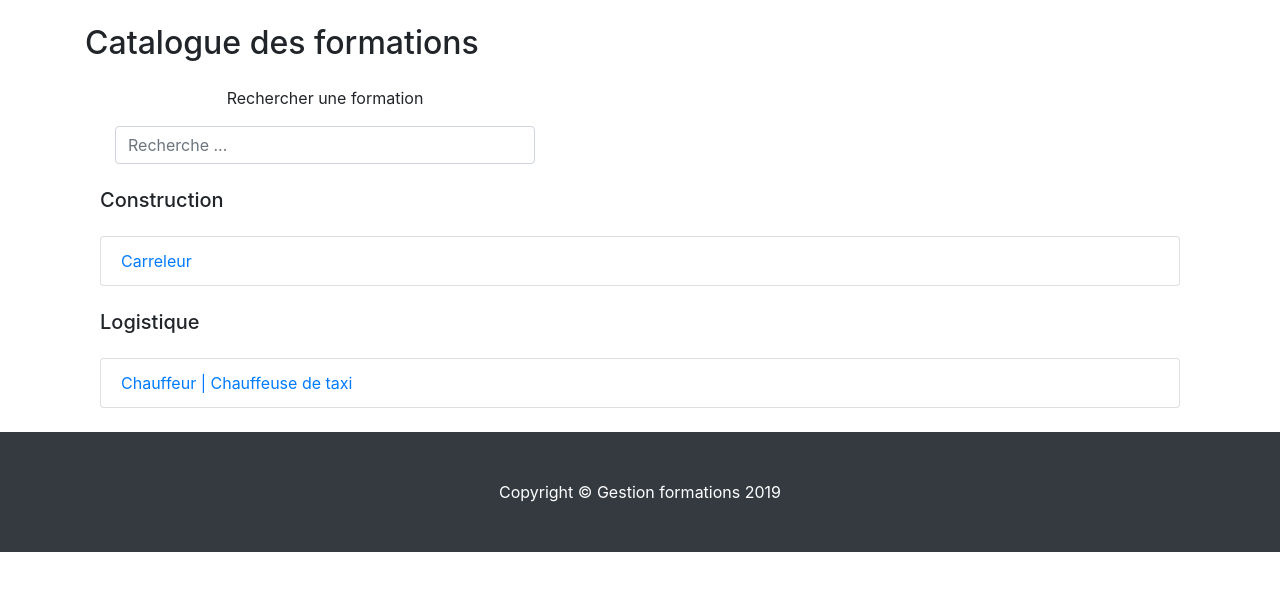
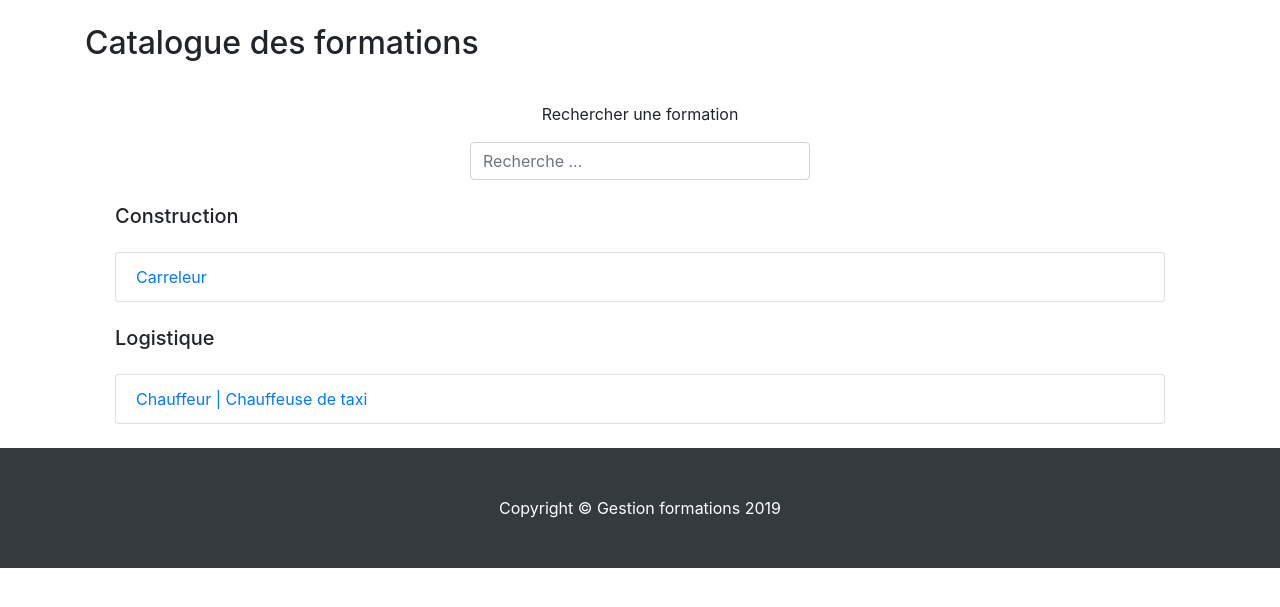
Before and after one commit to adelzaidani/gestionformation, a Django app: page /training/ in a window 1280 px wide. Shown: the part 56-663 px from the top of the page. Run offline with Django 3.2, Linux system fonts and the light colour scheme; data comes from the database, SQL or seed files in the repository; parts of the project's set-up code (start-up, migrations or seed data) failed here and were passed over; some libraries are stand-ins or nearby versions.

Commit message:
rajout de la partie recherche formation

```diff
--- /dev/null
+++ b/site_formation/account/static/account/js/training_list.js
@@ -0,0 +1,9 @@
+
+$(document).ready(function(){
+  $("#myInput").on("keyup", function() {
+    var value = $(this).val().toLowerCase();
+    $("#list_training li").filter(function() {
+      $(this).toggle($(this).text().toLowerCase().indexOf(value) > -1)
+    });
+  });
+});
--- a/site_formation/teacher/templates/teacher/list_assessment.html
+++ b/site_formation/teacher/templates/teacher/list_assessment.html
@@ -60,8 +60,6 @@
             </table>
             <button type="submit" id="save_assessment" class="btn btn-success">Enregistrer notes</button>
         </div>
-
-
     </form>
 
 
--- a/site_formation/training/templates/training/training_list.html
+++ b/site_formation/training/templates/training/training_list.html
@@ -1,35 +1,44 @@
 {% extends 'base.html' %}
 {% block content %}
 {% include 'messages.html' %}
+{% load static %}
+
 
  <h2 class=" my-4 text-left">Catalogue des formations</h2>
 
-    <div class="my-4 container">
-
-            <div class="col-5">
+    <div class=" my-4 container mt-3">
+        <div class="row">
+            <div class="col"></div>
+            <div class="col-sm center">
                 <p><center>Rechercher une formation</center></p>
                 <input class="form-control" id="myInput" type="text" placeholder="Recherche ...">
+            </div>
+            <div class="col"></div>
+        </div>
 
-            </div>
-
+            <div class="container mt-3">
             {% for training_one in object_list %}
 
-                <h5 class="my-4"> {{ training_one.category.name }} </h5>
 
-
-                <div class="list-group" id="list_training">
+                    <h5 class="my-4"> {{ training_one.category.name }} </h5>
                     {% for training in object_list %}
+                        <ul class="list-group" id="list_training">
                         {% if training_one.category == training.category %}
-                             <a href="{% url 'training:detail_training' id=training.pk %}" class="list-group-item">{{ training }}</a>
+                        <li class="list-group-item"><a href="{% url 'training:detail_training' id=training.pk %}">{{ training }}</a></li>
                         {% endif %}
+                        </ul>
                     {% endfor %}
-                </div>
 
             {% endfor%}
+            </div>
     </div>
 
 
 
 
+{% endblock content %}
 
-{% endblock content %}
+{% block script %}
+<script src="{%static 'account/js/training_list.js'%}"></script>
+
+{% endblock script %}
```
